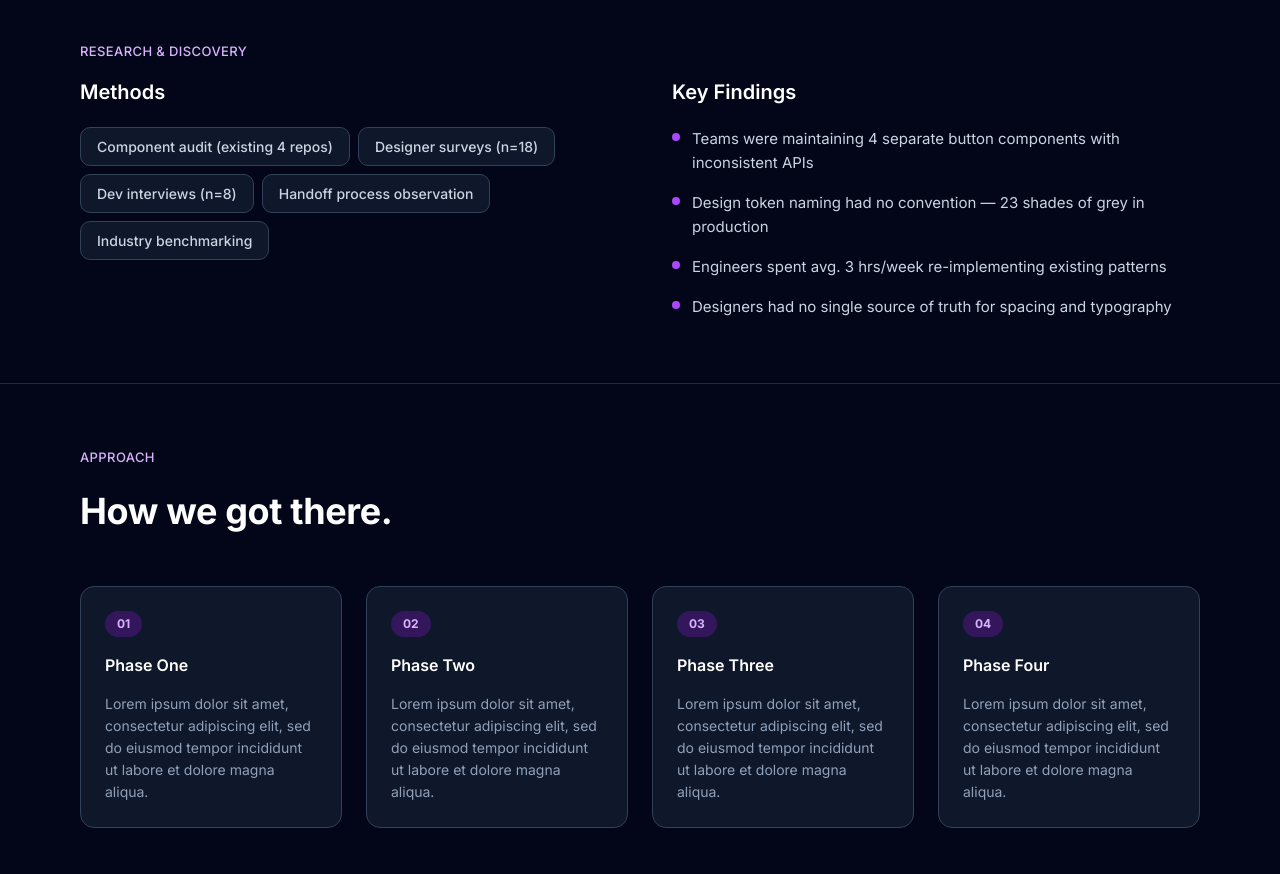
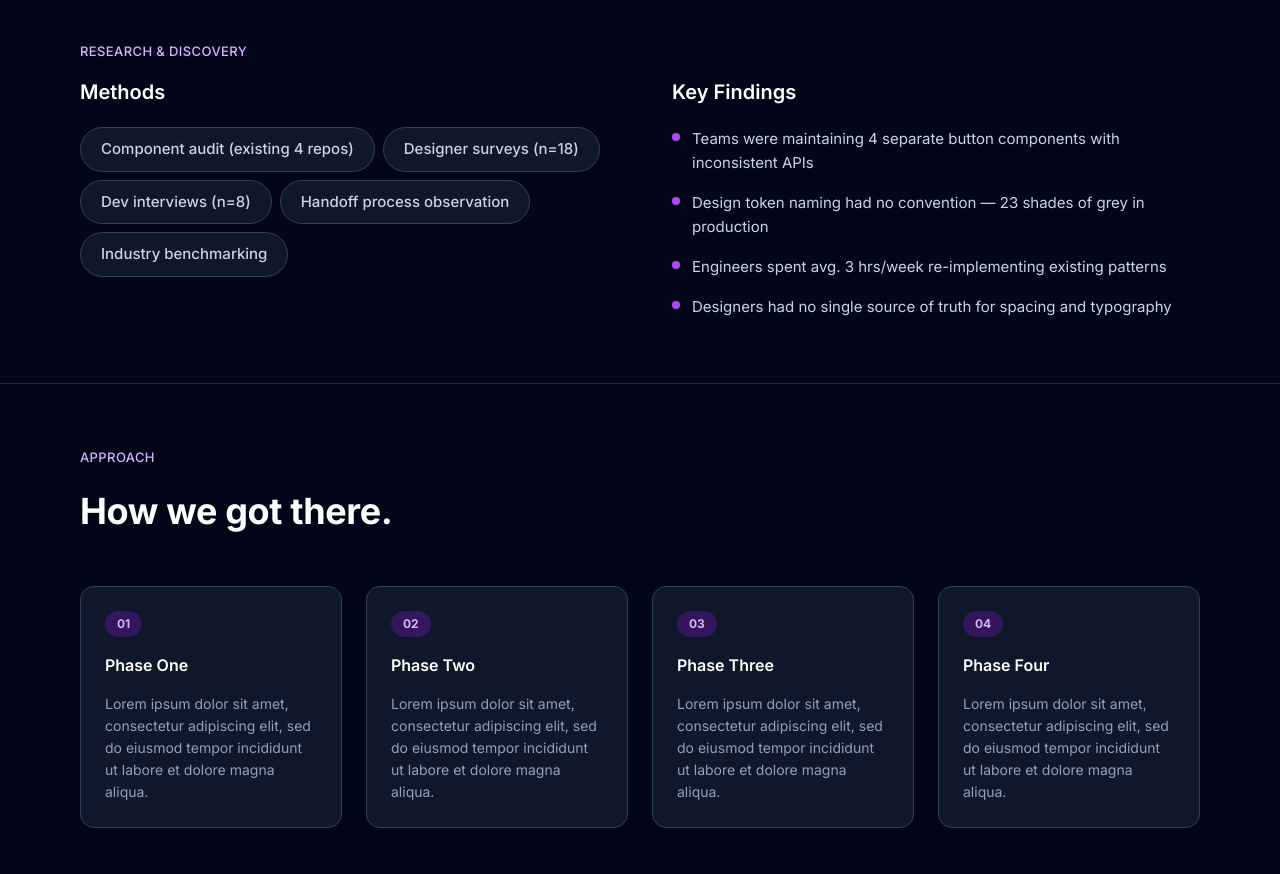
Before and after one commit to juliabizol/julia-portfolio, a Next.js app: page /work/design-system-evolution in a window 1280 px wide. Shown: the part 2140-3014 px from the top of the page. Built offline with nearby package versions, Linux system fonts and the light colour scheme.

Commit message:
Align Research & Discovery method pills with site-wide pill style

```diff
--- a/src/app/work/[slug]/page.tsx
+++ b/src/app/work/[slug]/page.tsx
@@ -162,7 +162,7 @@ export default async function CaseStudyPage({
               <h3 className="text-[18px] md:text-[20px] font-semibold text-white mb-4 md:mb-5">Methods</h3>
               <div className="flex flex-wrap gap-2">
                 {project.research.methods.map((m) => (
-                  <span key={m} className="rounded-lg border border-slate-700 bg-slate-800/50 px-3 md:px-4 py-1.5 md:py-2 text-[13px] md:text-[14px] font-medium text-slate-300">
+                  <span key={m} className="rounded-full border border-slate-700 bg-slate-800/50 px-4 md:px-5 py-2 md:py-2.5 text-[14px] md:text-[15px] font-medium text-slate-300">
                     {m}
                   </span>
                 ))}
```
